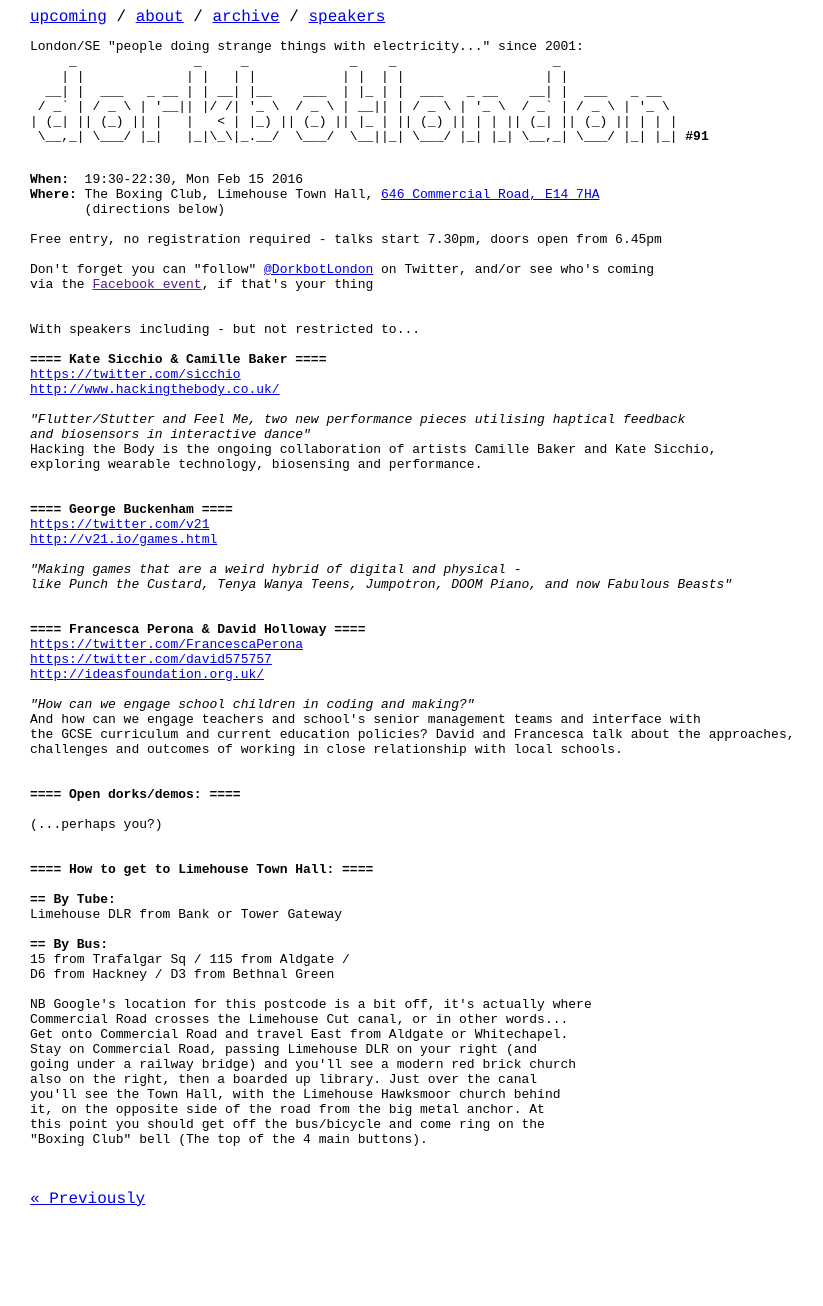
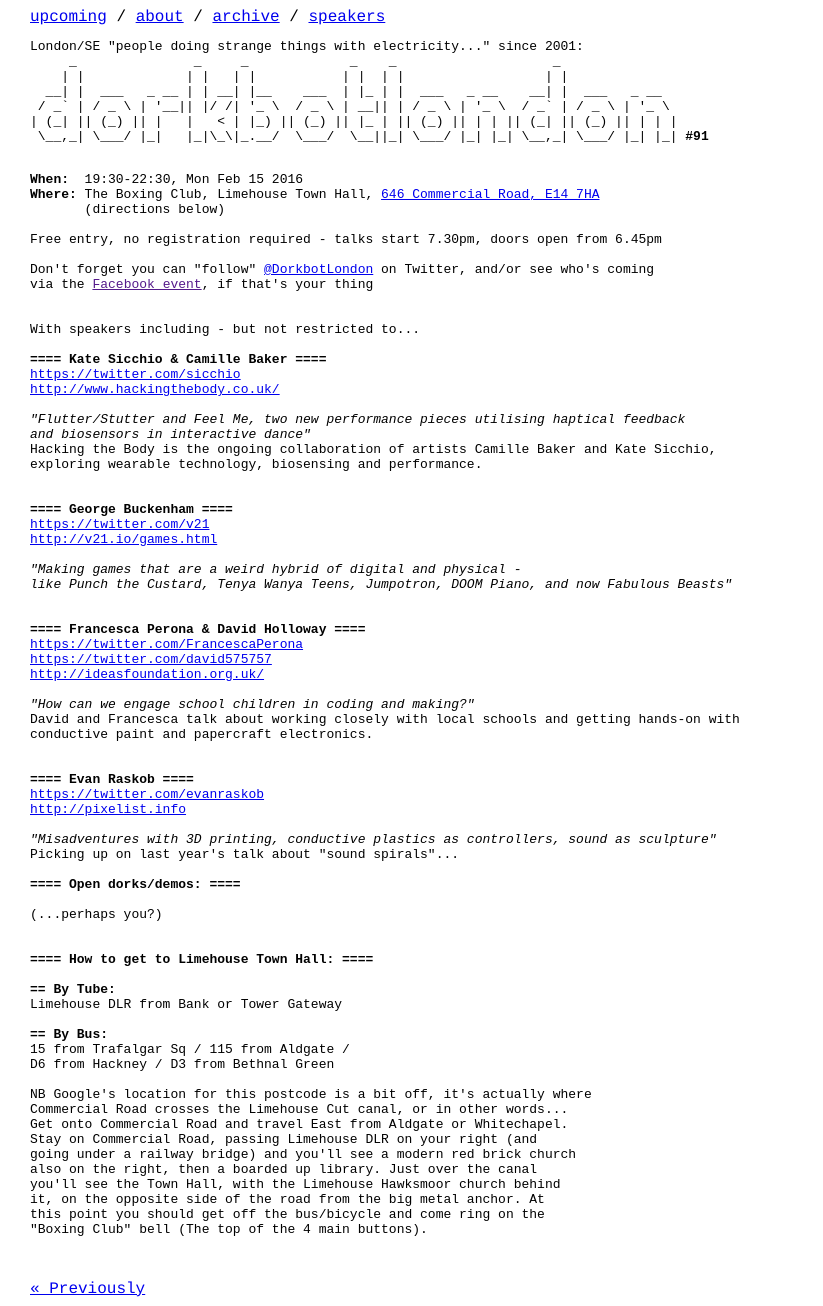
Before and after one commit to dorkbotlondon/dorkbotlondon.github.io, a Jekyll site: the page built from _posts/2016-02-15-91.html, in a window 1280 px wide. Shown: the whole page, without its empty margins (0-823 px from the left). Built offline with Jekyll 4.4.1, drawn with Linux system fonts in a browser that asks for light colours; Markdown is read by kramdown in place of the engine named in the settings; before the commit the page ends 1216 px from its top, so only the background shows below that.

Commit message:
Update 2016-02-15-91.html

```diff
--- a/_posts/2016-02-15-91.html
+++ b/_posts/2016-02-15-91.html
@@ -43,10 +43,16 @@ like Punch the Custard, Tenya Wanya Teens, Jumpotron, DOOM Piano, and now Fabulo
 <a href="http://ideasfoundation.org.uk/">http://ideasfoundation.org.uk/</a>
 
 <i>"How can we engage school children in coding and making?"</i>
-And how can we engage teachers and school's senior management teams and interface with
-the GCSE curriculum and current education policies? David and Francesca talk about the approaches,
-challenges and outcomes of working in close relationship with local schools.
+David and Francesca talk about working closely with local schools and getting hands-on with
+conductive paint and papercraft electronics.
 
+
+<b>==== Evan Raskob ====</b>
+<a href="https://twitter.com/evanraskob">https://twitter.com/evanraskob</a>
+<a href="http://pixelist.info">http://pixelist.info</a>
+
+<i>"Misadventures with 3D printing, conductive plastics as controllers, sound as sculpture"</i>
+Picking up on <a href="http://dorkbotlondon.org/86/"></a>last year's talk about "sound spirals"</a>...
 
 <b>==== Open dorks/demos: ====</b>
 
```
